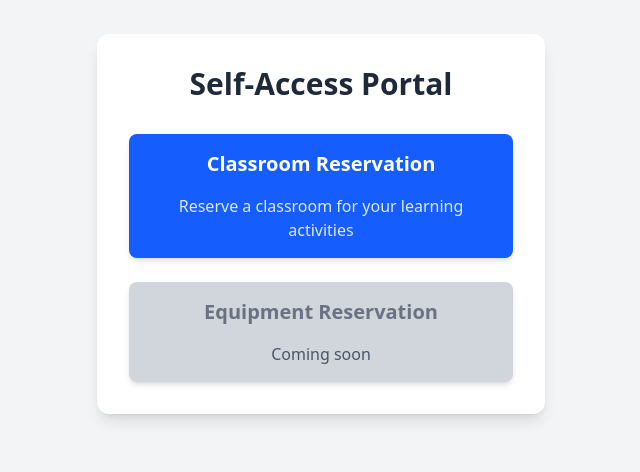
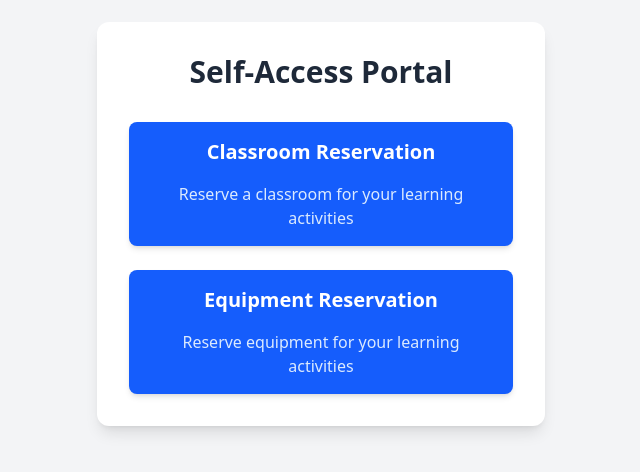
Before and after one commit to caesdigi/classroom-frontend, a React (Vite) app: page / in a window 1280 px wide. Shown: the part 176-648 px from the top of the page, without its empty margins (319-959 px from the left). Built offline with nearby package versions, Linux system fonts and the light colour scheme.

Commit message:
Update LandingPage.jsx

```diff
--- a/src/LandingPage.jsx
+++ b/src/LandingPage.jsx
@@ -17,10 +17,13 @@ const LandingPage = () => {
             <p className="mt-2 text-blue-100">Reserve a classroom for your learning activities</p>
           </Link>
 
-          <div className="block bg-gray-300 text-gray-500 text-center py-4 px-6 rounded-lg shadow-md">
+          <Link
+            to="/equipment"
+            className="block bg-blue-600 hover:bg-blue-700 text-white text-center py-4 px-6 rounded-lg transition-colors duration-300 shadow-md"
+          >
             <h2 className="text-xl font-semibold">Equipment Reservation</h2>
-            <p className="mt-2 text-gray-600">Coming soon</p>
-          </div>
+            <p className="mt-2 text-blue-100">Reserve equipment for your learning activities</p>
+          </Link>
         </div>
       </div>
     </div>
```
